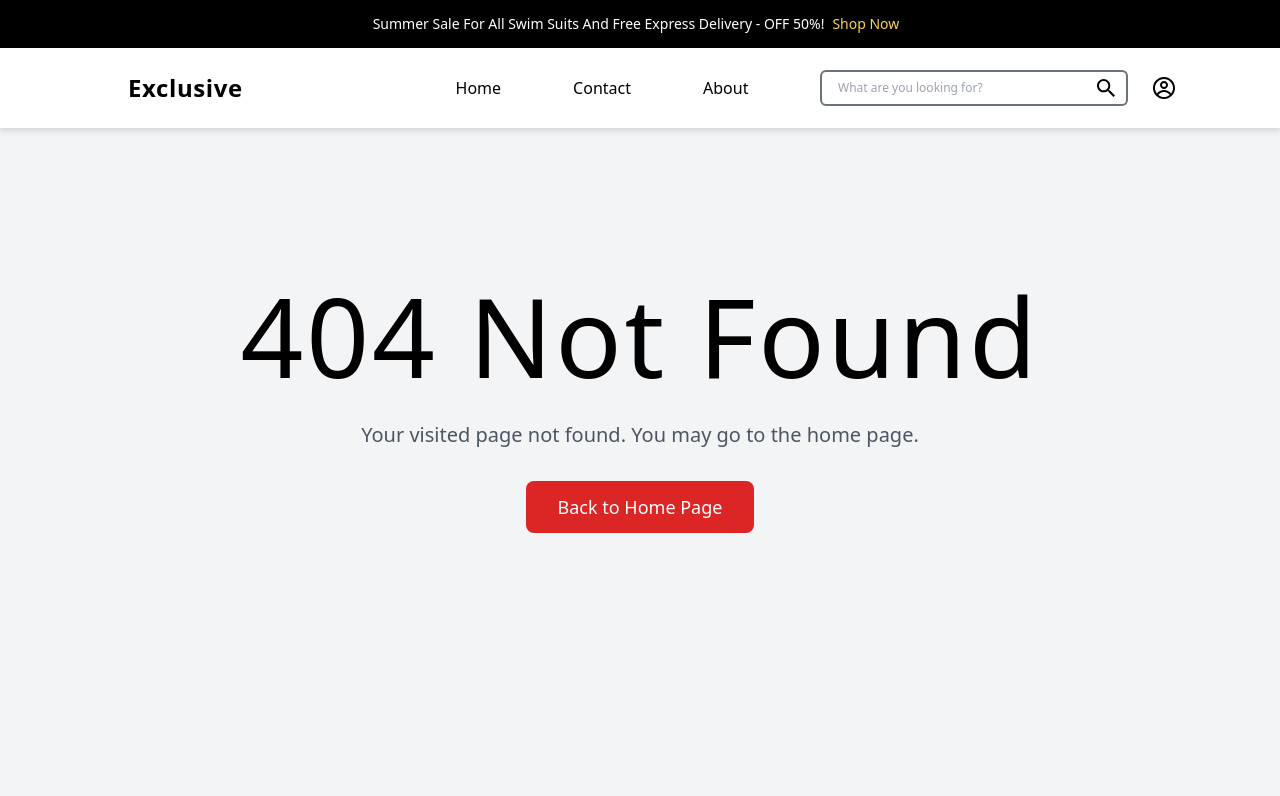
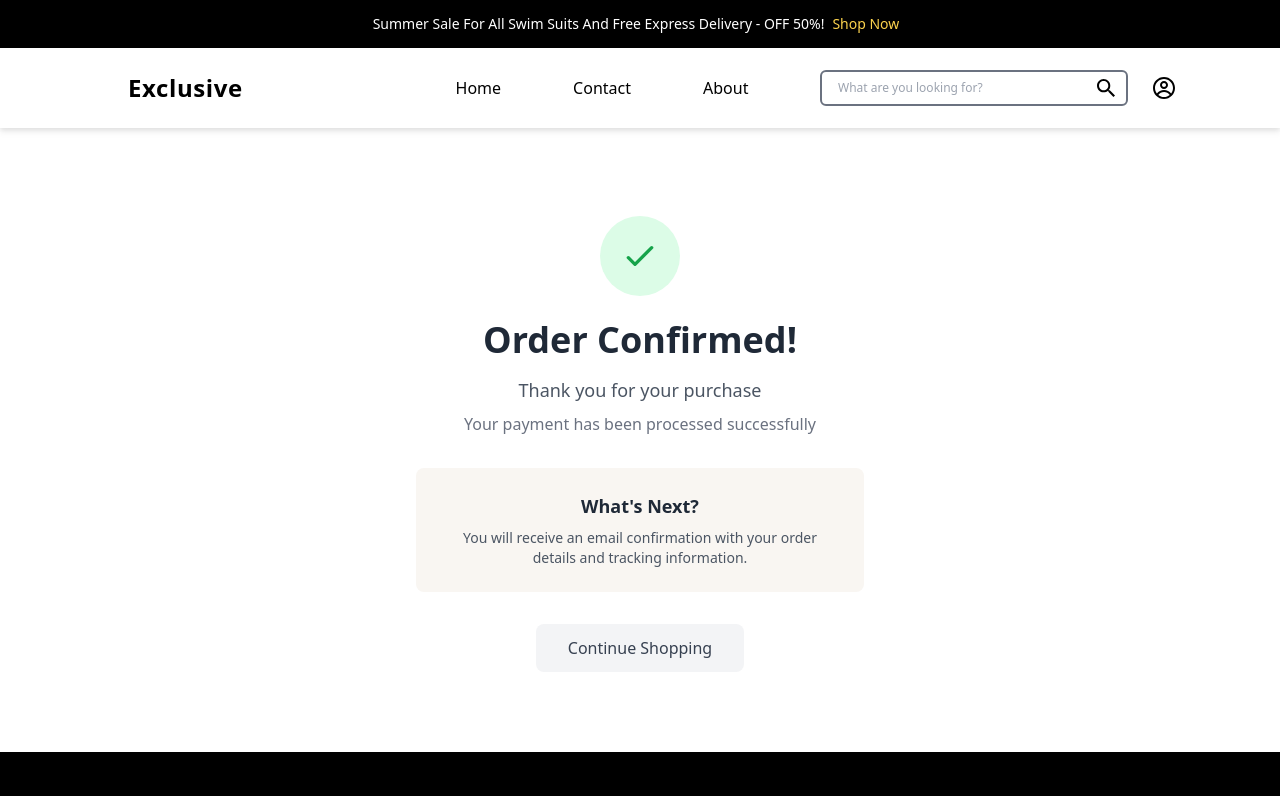
Before and after one commit to Om-prasad12/E-commerce-website, a React (Create React App) app in the folder client/: page /payment-success in a window 1280 px wide. Shown: the top 796 px of the page. Built offline with nearby package versions, Linux system fonts and the light colour scheme; no server answers.

Commit message:
feat(client): integrated stipe payment gateway

```diff
--- a/client/package.json
+++ b/client/package.json
@@ -3,6 +3,8 @@
   "version": "0.1.0",
   "private": true,
   "dependencies": {
+    "@stripe/react-stripe-js": "^3.9.0",
+    "@stripe/stripe-js": "^7.8.0",
     "@testing-library/jest-dom": "^5.17.0",
     "@testing-library/react": "^13.4.0",
     "@testing-library/user-event": "^13.5.0",
@@ -17,7 +19,6 @@
     "react-scripts": "5.0.1",
     "react-spinners": "^0.17.0",
     "react-toastify": "^11.0.5",
-    "stripe": "^18.4.0",
     "web-vitals": "^2.1.4"
   },
   "scripts": {
--- a/client/src/App.js
+++ b/client/src/App.js
@@ -17,6 +17,7 @@ import ProductPage from './components/ProductPage';
 import CategoryPage from './components/CategoryPage';
 import Profile from './components/Profile';
 import Loader from './components/Loader';
+import PaymentSuccess from './components/PaymentSuccess';
 
 const App = () => {
   const [sidebarOpen, setSidebarOpen] = useState(false);
@@ -62,13 +63,14 @@ const App = () => {
         <Route path="/contact" element={<Contact />} />
         <Route path="/login" element={<Login setLoggedIn={setLoggedIn} />} />
         <Route path="/signup" element={<SignUp setLoggedIn={setLoggedIn} />} />
-        <Route path="*" element={<NotFound />} />
         <Route path="/wishlist" element={<Wishlist />} />
         <Route path="/cart" element={<Cart />} />
         <Route path="/checkout" element={<Checkout />} />
         <Route path="/product/:id" element={<ProductPage />} />
         <Route path="/category/:id" element={<CategoryPage />} />
         <Route path="/profile" element={<Profile />} />
+        <Route path="/payment-success" element={<PaymentSuccess />} />
+        <Route path="*" element={<NotFound />} />
       </Routes>
       <Footer />
     </div>
--- a/client/src/components/Checkout.js
+++ b/client/src/components/Checkout.js
@@ -3,6 +3,7 @@ import { useMemo } from "react";
 import axios from "axios";
 import { toast } from "react-toastify";
 import { useNavigate } from "react-router-dom";
+import { loadStripe } from '@stripe/stripe-js';
 
 const Checkout = () => {
   const [cartItems, setCartItems] = useState([]);
@@ -19,6 +20,8 @@ const Checkout = () => {
   const [saveInfoChecked, setSaveInfoChecked] = useState(false);
   const [orderId, setOrderId] = useState(null);
   const navigate = useNavigate();
+  const stripePromise = loadStripe(process.env.REACT_APP_STRIPE_PUBLISHABLE_KEY);
+
 
   //To fetch cart item and user adress if there is any
   useEffect(() => {
@@ -92,9 +95,7 @@ const Checkout = () => {
       paymentStatus: "Pending",
     };
 
-    if (paymentMethod === "Bank") {
-      orderData.paymentStatus = "Paid";
-    }
+    if (paymentMethod === "COD") {
     try {
       const res = await axios.post(
         `${process.env.REACT_APP_API_BASE_URL}order`,
@@ -107,16 +108,38 @@ const Checkout = () => {
     } catch (error) {
       console.error("Error processing COD order:", error);
       toast.error("Failed to place order");
-      return;
     }
+  } else if (paymentMethod === "Bank") {
+    try {
+      // 1. Ask backend to create Stripe checkout session
+      const sessionRes = await axios.post(
+        `${process.env.REACT_APP_API_BASE_URL}payment/create-checkout-session`,
+        { orderData },
+        { withCredentials: true }
+      );
+
+      // 2. Redirect to Stripe
+      const stripe = await stripePromise;
+      const result = await stripe.redirectToCheckout({
+        sessionId: sessionRes.data.sessionId,
+      });
+
+      if (result.error) {
+        toast.error(result.error.message);
+      }
+    } catch (error) {
+      console.error("Error starting Stripe checkout:", error);
+      toast.error("Failed to start payment");
+    }
+  }
   };
 
   useEffect(() => {
     const addOrderToUser = async (orderId) => {
       try {
-        const response = await axios.patch(
+        const response = await axios.post(
           `${process.env.REACT_APP_API_BASE_URL}user/orders`,
-          { orderId:orderId },
+          { orderId: orderId },
           { withCredentials: true }
         );
       } catch (error) {
--- /dev/null
+++ b/client/src/components/PaymentSuccess.js
@@ -0,0 +1,123 @@
+import { useEffect, useState } from "react";
+import axios from "axios";
+import { useLocation, useNavigate } from "react-router-dom";
+import { toast } from "react-toastify";
+
+const PaymentSuccess = () => {
+  const navigate = useNavigate();
+  const location = useLocation();
+  const [orderData, setOrderData] = useState(null);
+  const [orderId, setOrderId] = useState(null);
+
+  // ✅ Step 1: Verify payment and parse metadata
+useEffect(() => {
+  const queryParams = new URLSearchParams(location.search);
+  const sessionId = queryParams.get("session_id");
+
+  if (sessionId && !sessionStorage.getItem(`order-${sessionId}`)) {  // ✅ add this check
+    axios.get(`${process.env.REACT_APP_API_BASE_URL}payment/verify-payment?session_id=${sessionId}`)
+      .then(res => {
+        const parsedOrder = JSON.parse(res.data.session.metadata.orderData);
+        if (res.data.session.metadata.userId) parsedOrder.user = res.data.session.metadata.userId;
+
+        setOrderData(parsedOrder);
+
+        // ✅ mark this session as processed so reload won't create a duplicate
+        sessionStorage.setItem(`order-${sessionId}`, "true");
+      })
+      .catch(err => {
+        console.error("Error verifying payment:", err);
+      });
+  }
+}, [location]);
+
+
+useEffect(() => {
+  const addOrder = async () => {
+    try {
+      const updatedOrder = { ...orderData, paymentStatus: "Paid" };
+      const res = await axios.post(
+        `${process.env.REACT_APP_API_BASE_URL}order`,
+        updatedOrder,
+        { withCredentials: true }
+      );
+      setOrderId(res.data.order._id);
+    } catch (error) {
+      console.error("Error processing Bank order:", error);
+    }
+  };
+
+  if (orderData) {
+    addOrder();
+  }
+}, [orderData, navigate]);
+
+
+
+useEffect(() => {
+    const addOrderToUser = async (orderId) => {
+      try {
+        const response = await axios.post(
+          `${process.env.REACT_APP_API_BASE_URL}user/orders`,
+          { orderId: orderId },
+          { withCredentials: true }
+        );
+        toast.success("Order added to user profile");
+      } catch (error) {
+        console.error("Error fetching cart:", error);
+      }
+    };
+    if (orderId) {
+      addOrderToUser(orderId);
+    }
+  }, [orderId]);
+
+
+  return (
+    <div className="bg-[#f9f6f2]">
+      <div className="max-w-[1530px] mx-auto bg-white xl:shadow-lg mt-28 px-4 sm:px-6">
+        <div className="w-full sm:w-[90%] md:w-[95%] mx-auto py-4 pt-10 ">
+          <div className="text-center py-16">
+        <div className="mb-8">
+          <div className="inline-flex items-center justify-center w-20 h-20 bg-green-100 rounded-full mb-6">
+            <svg className="w-10 h-10 text-green-600" fill="none" stroke="currentColor" viewBox="0 0 24 24">
+        <path strokeLinecap="round" strokeLinejoin="round" strokeWidth="2" d="M5 13l4 4L19 7"></path>
+            </svg>
+          </div>
+          <h1 className="text-3xl md:text-4xl font-bold text-gray-800 mb-4">Order Confirmed!</h1>
+          <p className="text-lg text-gray-600 mb-2">Thank you for your purchase</p>
+          <p className="text-gray-500">Your payment has been processed successfully</p>
+        </div>
+
+        <div className="bg-[#f9f6f2] rounded-lg p-6 max-w-md mx-auto mb-8">
+          <h3 className="text-lg font-semibold text-gray-800 mb-2">What's Next?</h3>
+          <p className="text-gray-600 text-sm">
+            You will receive an email confirmation with your order details and tracking information.
+          </p>
+        </div>
+
+        <div className="space-y-4">
+          {orderId && (
+            <button
+        onClick={() => navigate(`/orders/${orderId}`)}
+        className="bg-red-500 hover:bg-red-600 text-white px-8 py-3 rounded-lg font-medium transition-colors duration-200 mx-2"
+            >
+        View Order Details
+            </button>
+          )}
+          <button
+            onClick={() => navigate('/')}
+            className="bg-gray-100 hover:bg-gray-200 text-gray-700 px-8 py-3 rounded-lg font-medium transition-colors duration-200 mx-2"
+          >
+            Continue Shopping
+          </button>
+        </div>
+      </div>
+
+        </div>
+      </div>
+    </div>
+  );
+};
+
+export default PaymentSuccess;
--- a/client/src/index.js
+++ b/client/src/index.js
@@ -14,7 +14,7 @@ root.render(
     <ToastContainer
       position="top-center"
       autoClose={3000}
-      hideProgressBar={false}
+      hideProgressBar={true}
       newestOnTop={false}
       closeOnClick={false}
       rtl={false}
@@ -22,6 +22,7 @@ root.render(
       draggable
       pauseOnHover
       theme="dark"
+      closeButton={false}
     />
   </BrowserRouter>
 );
```
Also changed, not shown: 1 other file (tests, documents, lock files or other folders).
